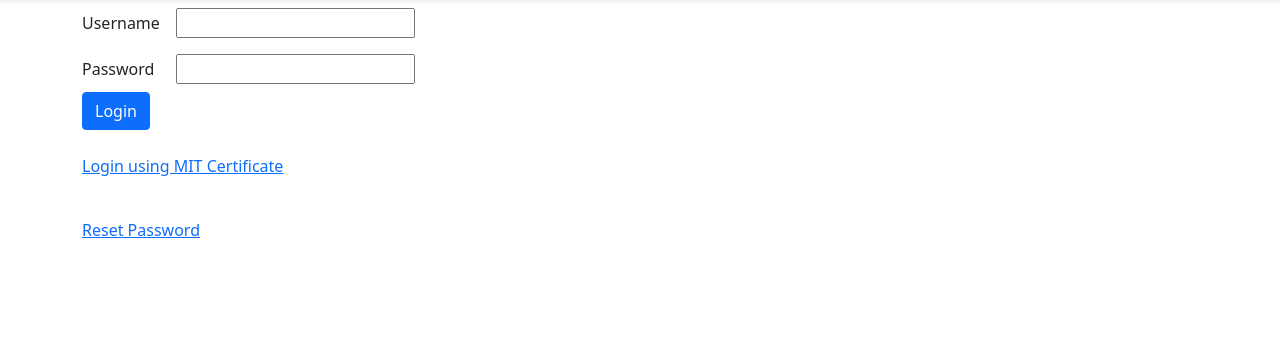
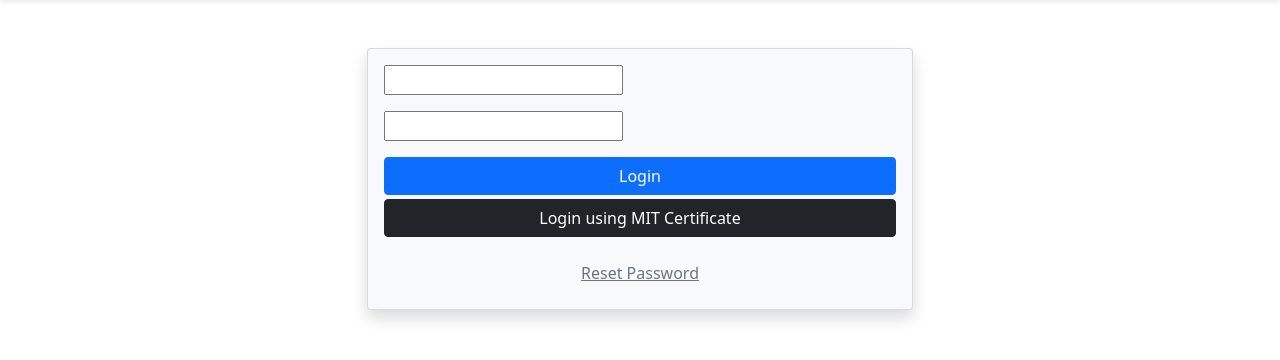
Before and after one commit to mitgermanhouse/dh-website, a Django app: template essen/templates/registration/login.html in a window 1280 px wide. Shown: the part 56-416 px from the top of the page. Run offline with Django 3.2, Linux system fonts and the light colour scheme; the template is opened without the code that fills it, so the values that code supplies are empty, except form fields; tables that the repository leaves empty hold one stand-in row (values such as "Sample post"); form fields are guessed from the names that the template uses; some libraries are stand-ins or nearby versions.

Commit message:
Redesign registration:login

```diff
--- a/essen/templates/registration/login.html
+++ b/essen/templates/registration/login.html
@@ -1,57 +1,60 @@
 {% extends 'essen/base.html' %}
-
-{% block script %}
-<style type="text/css">
-  .table-login > tbody > tr > td {
-    padding: 8px;
-  }
-</style>
-{% endblock %}
+{% load widget_tweaks %}
 
 {% block content %}
-
-<div class="container">
-  <div class="row">
-    <div class="col-sm-12">
+<div class="container py-4 py-md-5">
+    <div class="row justify-content-center">
+        <div class="col col-md-8 col-lg-6">
 
         {% if form.errors %}
-      <p>Your username and password didn't match. Please try again.</p>
+            <div class="alert alert-danger" role="alert">
+                Your username and password didn't match. Please try again.
+            </div>
         {% endif %}
 
-    {% if next %}
-      {% if user.is_authenticated %}
-      <p>Your account doesn't have access to this page. To proceed,
-        please login with an account that has access.</p>
-      {% else %}
-      <p>Please login to see this page.</p>
-      {% endif %}
-    {% endif %}
+            <div class="card shadow bg-light">
+                <div class="card-body">
+
 
                     <form method="post" action="{% url 'login' %}">
                         {% csrf_token %}
-        <table class="table-login">
-        <div class="form-group">
-          <tr>
-            <td style="padding-left: 0px">{{ form.username.label_tag }}</td>
-            <td>{{ form.username }}</td>
-          </tr>
+
+                        {% with field=form.username %}
+                        <div class="row mb-3">
+                            <div class="col">
+                                {% render_field field|add_class:'form-control' placeholder=field.label %}
                             </div>
+                        </div>
+                        {% endwith %}
 
-        <tr>
-          <td style="padding-left: 0px">{{ form.password.label_tag }}</td>
-          <td>{{ form.password }}</td>
-        </tr>
-        </table>
+                        {% with field=form.password %}
+                        <div class="row mb-3">
+                            <div class="col">
+                                {% render_field field|add_class:'form-control' placeholder=field.label %}
+                            </div>
+                        </div>
+                        {% endwith %}
 
-        <input class="btn btn-primary" type="submit" value="Login" />
+                        <input class="btn btn-primary w-100" type="submit" value="Login" />
                         <input type="hidden" name="next" value="{{ next }}" />
                     </form>
 
-      <br>
-      <p><a href="{% url 'mit:auth' %}?next={{ next }}">Login using MIT Certificate</a></p>
+                    <div class="row row-cols-1 mt-1 justify-content-center">
+                        <div class="col">
+                            <a class="btn btn-dark w-100" role="button" href="{% url 'mit:auth' %}?next={{ next }}">
+                                Login using MIT Certificate
+                            </a>
+                        </div>
 
-      <br> {# Assumes you setup the password_reset view in your URLconf #}
-      <p><a href="{% url 'password_reset' %}">Reset Password</a></p>
+                        <div class="col mt-4 mb-2 d-flex justify-content-center">
+                            <a class="link-secondary" href="{% url 'password_reset' %}">
+                                Reset Password
+                            </a>
+                        </div>
+                    </div>
+
+                </div>
+            </div>
 
         </div>
     </div>
```
Lines whose indentation alone changed are shown as unchanged.
